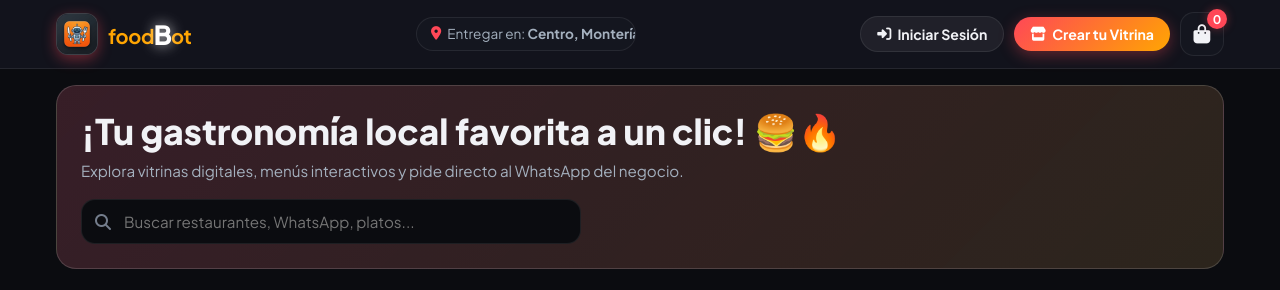
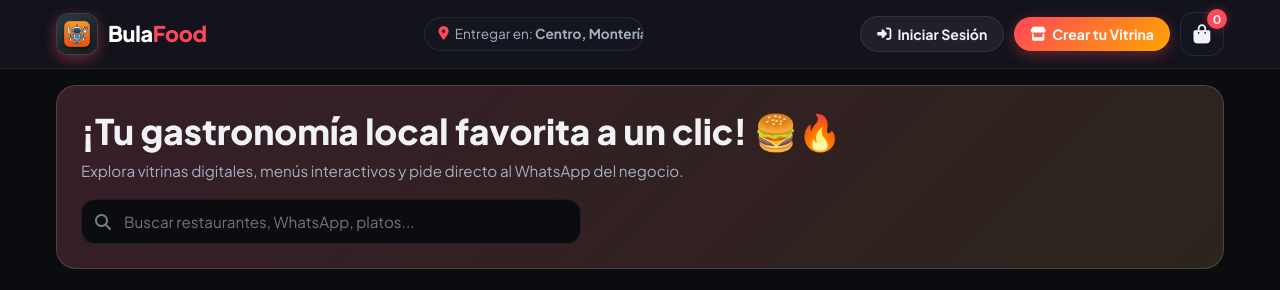
Before and after one commit to bulaerick36-del/BulaFoodbot, a plain HTML site: page index.html in a window 1280 px wide. Shown: the top 290 px of the page. Drawn offline with nearby package versions, Linux system fonts and the light colour scheme.

Commit message:
feat: Update platform brand name to BulaFood

```diff
--- a/css/main.css
+++ b/css/main.css
@@ -92,25 +92,16 @@ button {
   letter-spacing: -0.3px;
 }
 
-.brand-food {
-  font-size: 1.25rem;
-  font-weight: 700;
-  color: #ffa502;
+.brand-bula {
+  font-size: 1.35rem;
+  font-weight: 800;
+  color: #ffffff;
 }
 
-.brand-B {
-  font-size: 1.65rem;
-  font-weight: 900;
-  color: #ffffff;
-  margin: 0 -0.5px;
-  text-shadow: 0 0 14px rgba(255, 255, 255, 0.8);
-  transform: translateY(1px);
-}
-
-.brand-ot {
-  font-size: 1.25rem;
-  font-weight: 700;
-  color: #ffa502;
+.brand-food {
+  font-size: 1.35rem;
+  font-weight: 800;
+  color: var(--primary);
 }
 
 .location-picker {
--- a/index.html
+++ b/index.html
@@ -3,7 +3,7 @@
 <head>
   <meta charset="UTF-8" />
   <meta name="viewport" content="width=device-width, initial-scale=1.0, maximum-scale=1.0, user-scalable=no" />
-  <title>foodBot - Vitrinas Digitales & Agente de Restaurantes</title>
+  <title>BulaFood - Vitrinas Digitales & Agente de Restaurantes</title>
   <meta name="description" content="Plataforma de Vitrinas Digitales e Pedidos Inteligentes para Restaurantes Locales." />
 
   <!-- FontAwesome Icons -->
@@ -22,10 +22,10 @@
     <div class="container header-content">
       <div class="brand-logo" onclick="BulaApp.showHomeView()">
         <div class="brand-icon-wrapper">
-          <img src="assets/logo.png" alt="foodBot Logo" class="brand-logo-img" />
+          <img src="assets/logo.png" alt="BulaFood Logo" class="brand-logo-img" />
         </div>
         <div class="brand-title">
-          <span class="brand-food">food</span><span class="brand-B">B</span><span class="brand-ot">ot</span>
+          <span class="brand-bula">Bula</span><span class="brand-food">Food</span>
         </div>
       </div>
 
```
